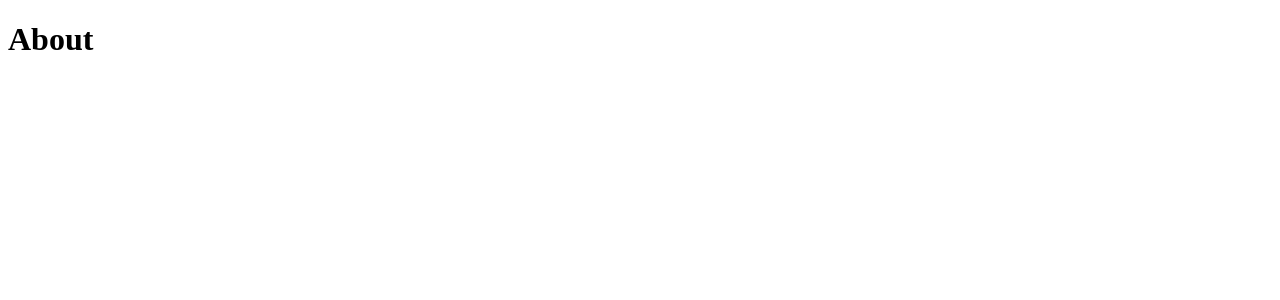
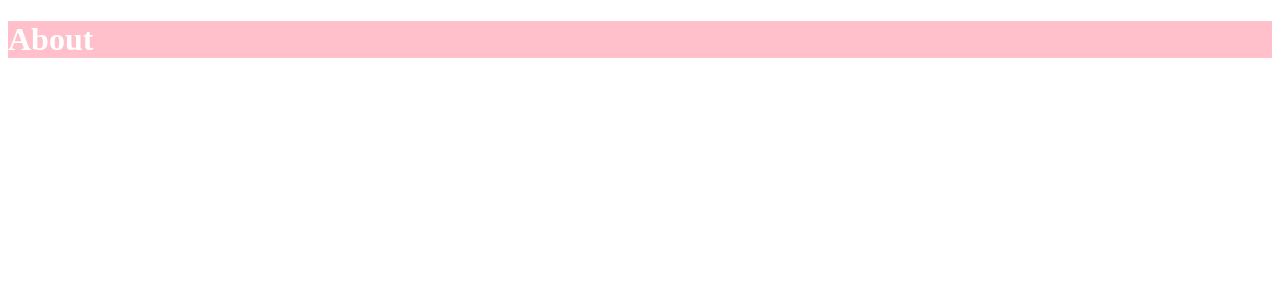
Before and after one commit to saravanan-prog/Master-React-Vite-Project, a React (Vite) app: page / in a window 1280 px wide. Shown: the top 300 px of the page. Built offline with nearby package versions, Linux system fonts and the light colour scheme.

Commit message:
css workout

```diff
--- a/src/pages/about/About.page.jsx
+++ b/src/pages/about/About.page.jsx
@@ -1,4 +1,4 @@
-
+import styles from './about.page.module.css'
 
 export default function AboutPage(){
 
@@ -6,7 +6,7 @@ export default function AboutPage(){
     return(
         <>
             <div>
-                <h1 > About </h1>
+                <h1 className = {styles.title}> About </h1>
             </div>
 
         </>
```
